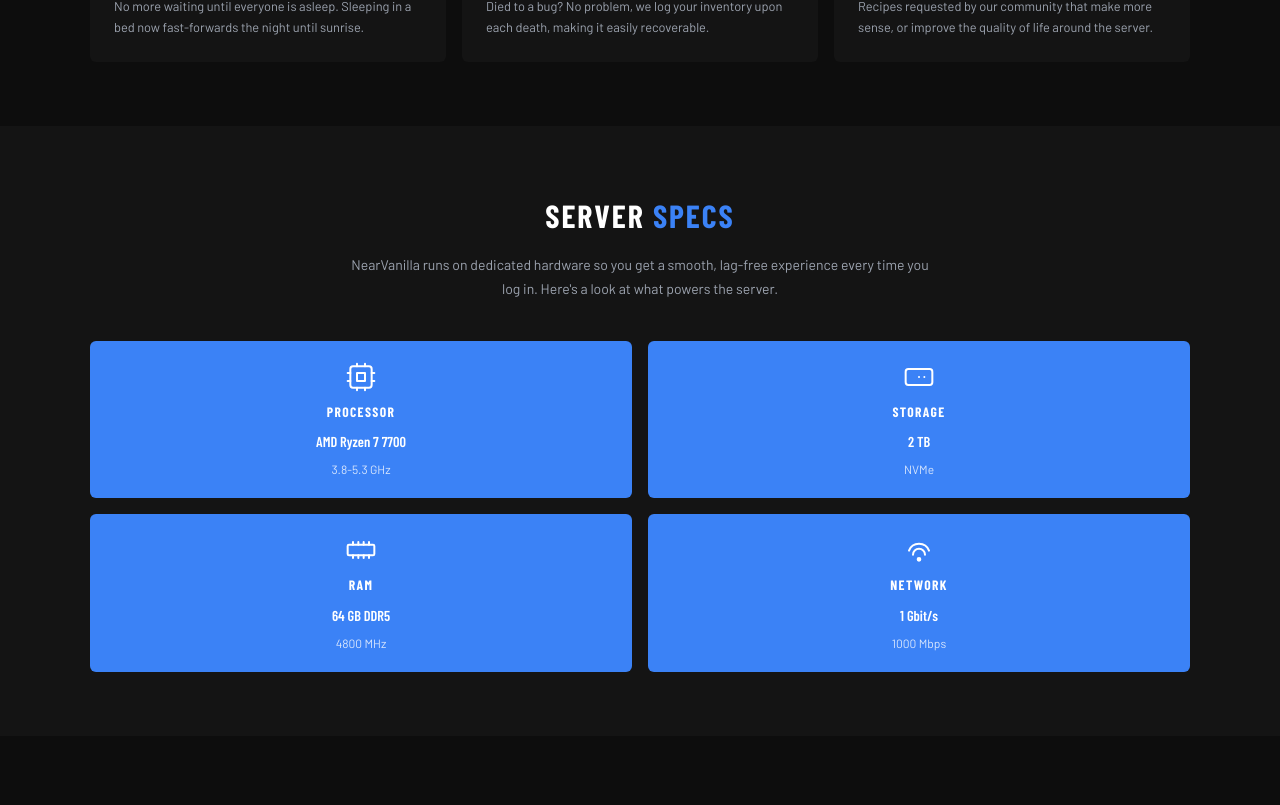
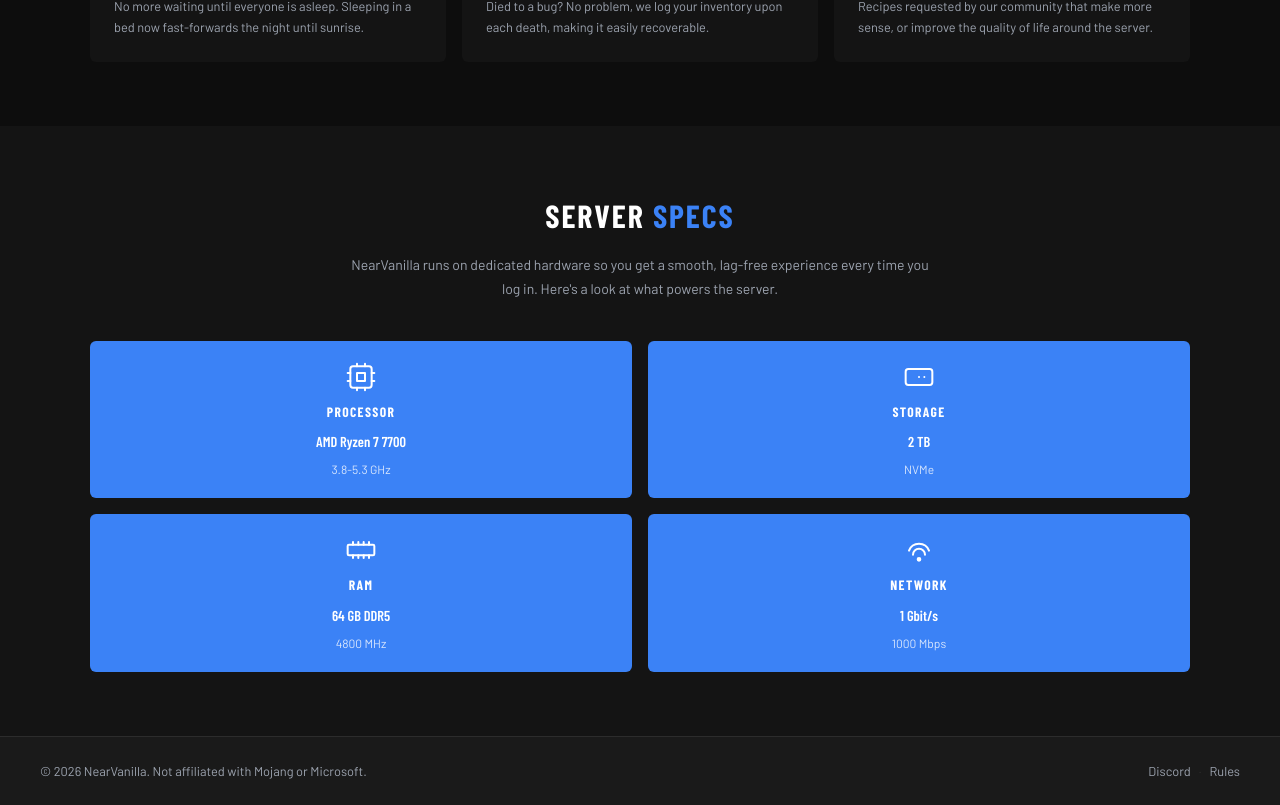
Before and after one commit to NearVanilla/SvelteSite, a SvelteKit app: page / in a window 1280 px wide. Shown: the part 2838-3643 px from the top of the page. Before the commit the page ends 3574 px from the top, so only its background shows below. Built offline with nearby package versions, Linux system fonts and the light colour scheme; a web font is replaced by a local one.

Commit message:
Added a footer.

```diff
--- /dev/null
+++ b/src/lib/components/Footer.svelte
@@ -0,0 +1,68 @@
+<script lang="ts">
+	const currentYear = new Date().getFullYear();
+</script>
+
+<footer class="footer">
+	<div class="footer__inner">
+		<p class="footer__copy">
+			&copy; {currentYear} NearVanilla. Not affiliated with Mojang or Microsoft.
+		</p>
+		<nav class="footer__links" aria-label="Footer navigation">
+			<a href="https://discord.gg/nearvanilla" class="footer__link" target="_blank" rel="noopener">
+				Discord
+			</a>
+			<span class="footer__divider" aria-hidden="true">·</span>
+			<a href="/rules" class="footer__link">Rules</a>
+		</nav>
+	</div>
+</footer>
+
+<style>
+	.footer {
+		background-color: var(--color-surface);
+		border-top: 1px solid var(--color-border);
+		padding: 1.5rem;
+	}
+
+	.footer__inner {
+		max-width: 1200px;
+		margin: 0 auto;
+		display: flex;
+		flex-direction: column;
+		align-items: center;
+		gap: 0.75rem;
+	}
+
+	@media (min-width: 640px) {
+		.footer__inner {
+			flex-direction: row;
+			justify-content: space-between;
+		}
+	}
+
+	.footer__copy {
+		font-size: 0.8rem;
+		color: var(--color-text-muted);
+	}
+
+	.footer__links {
+		display: flex;
+		align-items: center;
+		gap: 0.5rem;
+	}
+
+	.footer__link {
+		font-size: 0.8rem;
+		color: var(--color-text-muted);
+		transition: color 0.15s ease;
+	}
+
+	.footer__link:hover {
+		color: var(--color-accent);
+	}
+
+	.footer__divider {
+		color: var(--color-border);
+		font-size: 0.8rem;
+	}
+</style>
--- a/src/routes/+layout.svelte
+++ b/src/routes/+layout.svelte
@@ -2,6 +2,7 @@
 	import '../app.css';
 	import favicon from '$lib/assets/favicon.svg';
 	import Nav from '$lib/components/Nav.svelte';
+	import Footer from '$lib/components/Footer.svelte';
 
 	let { children } = $props();
 </script>
@@ -16,6 +17,7 @@
 <main id="main-content">
 	{@render children()}
 </main>
+<Footer />
 
 <style>
 	.skip-link {
@@ -42,6 +44,6 @@
 	}
 
 	main {
-		min-height: calc(100vh - var(--nav-height));
+		min-height: calc(100vh - var(--nav-height) - 91px);
 	}
 </style>
```
